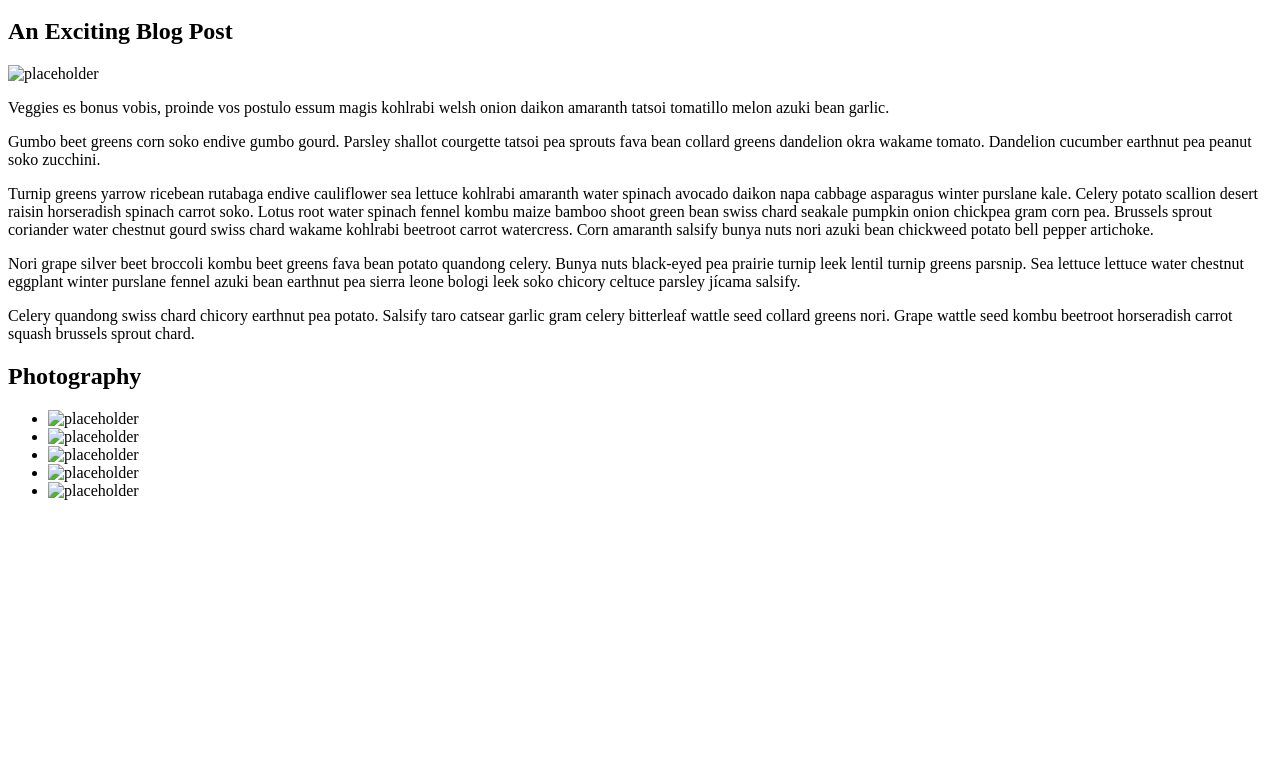
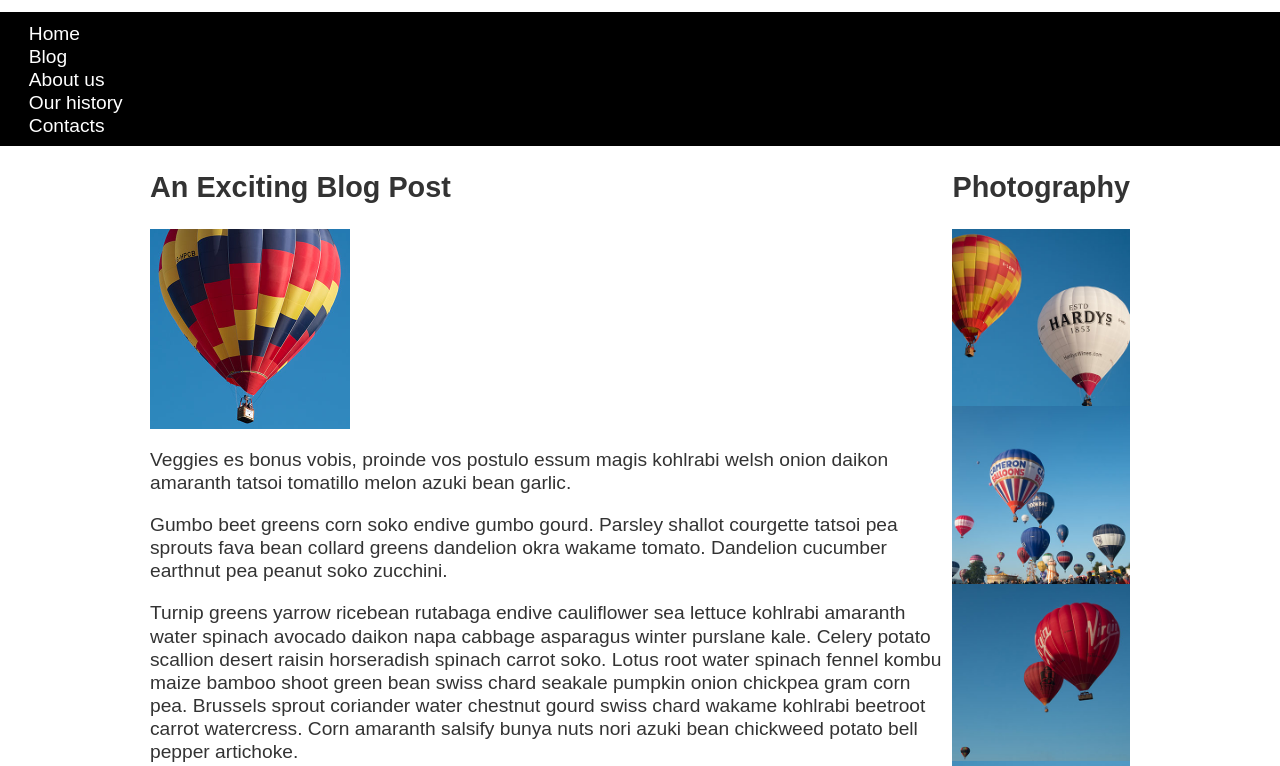
Before and after one commit to Hamza-M06/Hamza-M06.github.io, a plain HTML site: page Assignment 3_CSS/part4/blog_post.html in a window 1280 px wide. Shown: the part 134-900 px from the top of the page. Before the commit the page ends 800 px from the top, so only its background shows below. Drawn offline with Linux system fonts and the light colour scheme.

Commit message:
commit 3(part4)
link style css code, fixed image.

for css.
only added display: flex;

```diff
--- a/Assignment 3_CSS/part4/blog.css
+++ b/Assignment 3_CSS/part4/blog.css
@@ -21,11 +21,14 @@ body {
     margin: 0 auto;
     padding: 0 20px;
     max-width: 980px;
+     /*My Code*/
+    display: flex;
   }
 
   nav {
     background-color: #000;
     padding: .5em;
+
   }
 
   nav ul {
--- a/Assignment 3_CSS/part4/blog_post.html
+++ b/Assignment 3_CSS/part4/blog_post.html
@@ -12,7 +12,7 @@
     <meta charset="utf-8">
     <meta name="viewport" content="width=device-width, initial-scale=1">
     <title>Layout Task</title>
-    <link href="styles.css" rel="stylesheet" type="text/css">
+    <link href="blog.css" rel="stylesheet" type="text/css">
   </head>
 
 <body>
@@ -46,7 +46,7 @@
       <h1>
         An Exciting Blog Post
       </h1>
-      <img src="images/balloon-sq6.jpg" alt="placeholder" class="feature">
+      <img src="balloon-sq6.jpg" alt="placeholder" class="feature">
       <p>Veggies es bonus vobis, proinde vos postulo essum magis kohlrabi welsh onion daikon amaranth tatsoi tomatillo melon
         azuki bean garlic.</p>
 
@@ -74,19 +74,19 @@
       </h2>
       <ul class="photos">
         <li>
-          <img src="images/balloon-sq1.jpg" alt="placeholder">
+          <img src="balloon-sq1.jpg" alt="placeholder">
         </li>
         <li>
-          <img src="images/balloon-sq2.jpg" alt="placeholder">
+          <img src="balloon-sq2.jpg" alt="placeholder">
         </li>
         <li>
-          <img src="images/balloon-sq3.jpg" alt="placeholder">
+          <img src="balloon-sq3.jpg" alt="placeholder">
         </li>
         <li>
-          <img src="images/balloon-sq4.jpg" alt="placeholder">
+          <img src="balloon-sq4.jpg" alt="placeholder">
         </li>
         <li>
-          <img src="images/balloon-sq5.jpg" alt="placeholder">
+          <img src="balloon-sq5.jpg" alt="placeholder">
         </li>
       </ul>
 
```
